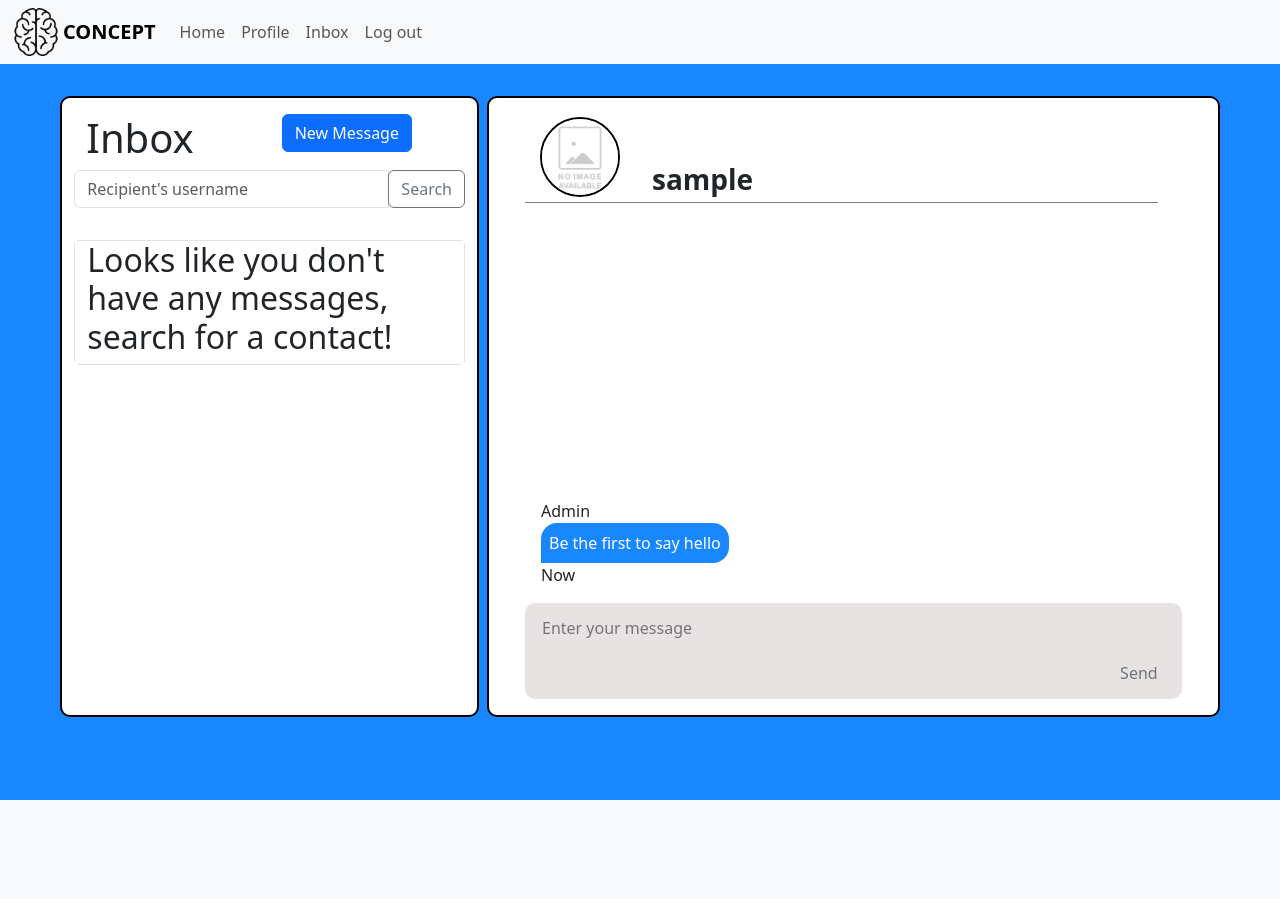
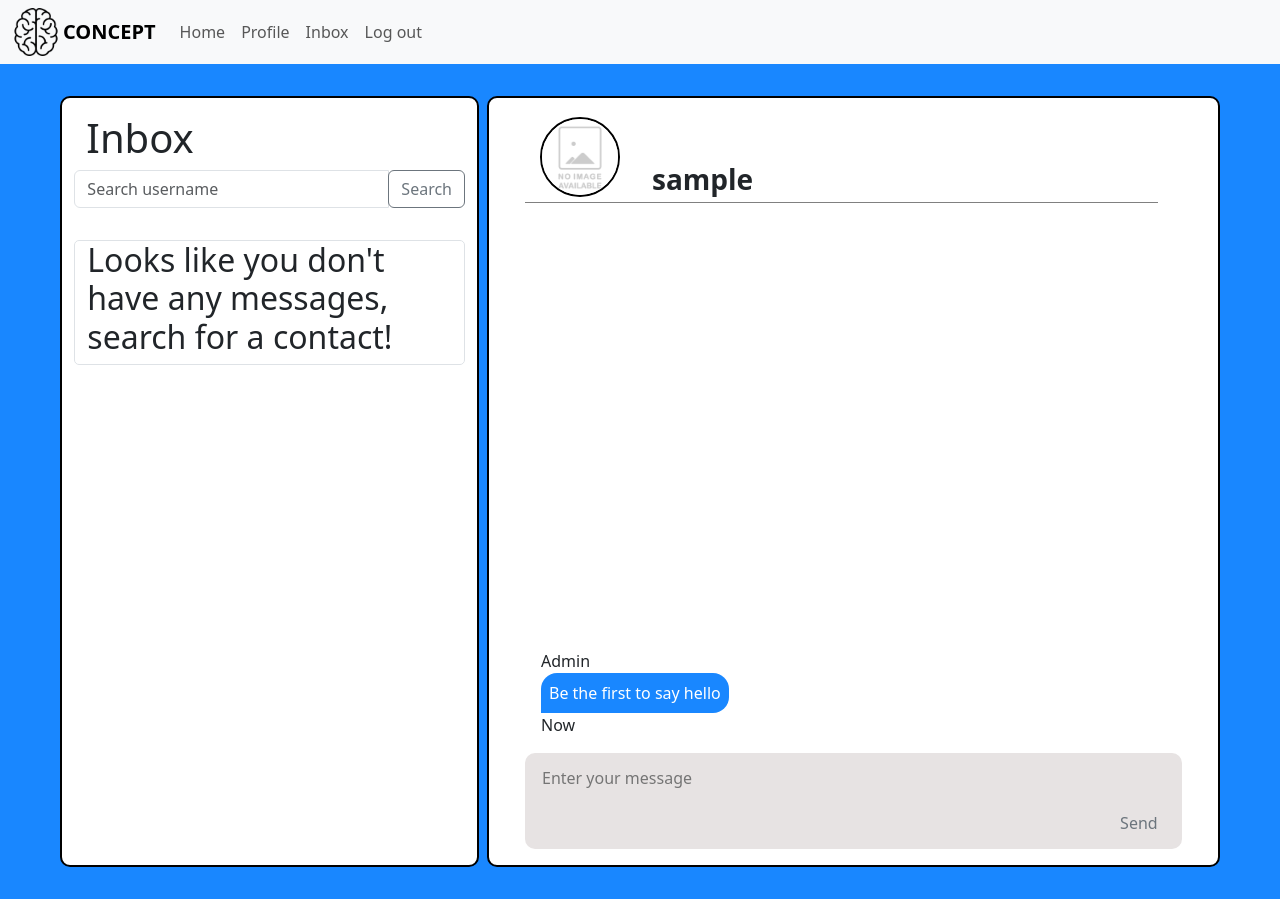
Before and after one commit to brandonoregan/concept, a Django app: a page that uses apps/messaging/templates/messaging/inbox.html in a window 1280 px wide. Before the commit the page ends 800 px from the top, so only its background shows below. Run offline with Django 4.2, Linux system fonts and the light colour scheme; the visitor is signed in with stand-in values (Sample User, id 1); data comes from the database, SQL or seed files in the repository; data that the repository does not hold is empty; some libraries are stand-ins or nearby versions; some web fonts are replaced.

Commit message:
fix internal scrolling inbox messaging

```diff
--- a/apps/messaging/static/messaging/css/inbox.css
+++ b/apps/messaging/static/messaging/css/inbox.css
@@ -31,9 +31,13 @@
     background-color: lightgray;
 }
 
+.rowScrollContainer {
+    max-height: 600px;
+    overflow-y: scroll;
+}
+
 .messageScrollContainer {
     /* border: 1px solid black; */
-    overflow-y: hidden;
     border-radius: 5px;
 }
 
@@ -78,8 +82,8 @@
 
 .convoContainer {
     overflow-y: scroll;
-    max-height: 100%;
-    height: 25rem;
+    max-height: 550px;
+    min-height: 550px;
 }
 
 .messageHistorySection {
@@ -161,26 +165,25 @@
     outline: none;
 }
 
-/* Scroll bar */
+/* Scroll bar styles for the specific element with class .custom-scrollbar */
 
-::-webkit-scrollbar {
+/* Width of the scrollbar */
+.custom-scrollbar::-webkit-scrollbar {
     width: 12px;
 }
 
 /* Track */
-::-webkit-scrollbar-track {
+.custom-scrollbar::-webkit-scrollbar-track {
     -webkit-box-shadow: inset 0 0 6px rgba(0,0,0,0.3);
-    -webkit-border-radius: 10px;
     border-radius: 10px;
 }
 
 /* Handle */
-::-webkit-scrollbar-thumb {
-    -webkit-border-radius: 10px;
+.custom-scrollbar::-webkit-scrollbar-thumb {
     border-radius: 10px;
     background: var(--primary-blue);
     -webkit-box-shadow: inset 0 0 6px rgba(0,0,0,0.5);
 }
-::-webkit-scrollbar-thumb:window-inactive {
+.custom-scrollbar::-webkit-scrollbar-thumb:window-inactive {
     background: rgba(255,0,0,0.4);
 }
--- a/apps/messaging/templates/messaging/inbox.html
+++ b/apps/messaging/templates/messaging/inbox.html
@@ -15,7 +15,7 @@
     <div class="container-fluid">
         <div class="row justify-content-center mainRow">
             <!-- All Messages -->
-            <div class="col col-md-4 me-2 messagesContainer">
+            <div class="col col-md-4 me-2 messagesContainer ">
                 {% include 'messaging/includes/all_messages.html' %}
             </div>
             <!-- Message Display -->
--- a/apps/messaging/templates/messaging/includes/all_messages.html
+++ b/apps/messaging/templates/messaging/includes/all_messages.html
@@ -5,18 +5,12 @@
         <div class="col">
             <h1>Inbox</h1>
         </div>
-        <div class="col">
-            <form action="" method="post">
-                {% csrf_token %}
-                <button type="submit"  class="btn btn-primary">New Message</button>
-            </form>
-        </div>
     </div>
     <div class="row">
         <div class="col ps-0 pe-0 ">
             <form action="{% url 'inbox' %}" method="get">
                 <div class="input-group mb-3">
-                    <input type="text" class="form-control" placeholder="Recipient's username" aria-label="Recipient's username" aria-describedby="basic-addon2"
+                    <input type="text" class="form-control" placeholder="Search username" aria-label="Recipient's username" aria-describedby="basic-addon2"
                     name="q" id="searchInput" autocomplete="off" placeholder="Search...">
                     <div class="input-group-append">
                       <button class="btn btn-outline-secondary" type="submit">Search</button>
@@ -26,8 +20,8 @@
         </div>
     </div>
     <!-- Messages Scroll Container -->
-    <div class="row mt-3 mb-3 messageScrollContainer">
-        <div class="col border">
+    <div class="row mt-3 mb-3 rowScrollContainer custom-scrollbar">
+        <div class="col border mh-100 messageScrollContainer">
             {% if matched_users %}
                 <div id="searchResults">
                     {% for user in matched_users %}
--- a/apps/messaging/templates/messaging/includes/display_message.html
+++ b/apps/messaging/templates/messaging/includes/display_message.html
@@ -19,7 +19,7 @@
     {% endif %}
 </div>
 <!-- Display Message Content and History -->
-<div class="row convoContainer">
+<div class="row convoContainer custom-scrollbar">
     <div class="col messageHistorySection">
             <!-- If there is a conversation beween current user and the searched user from search bar. -->
             {% if conversation %}
```
